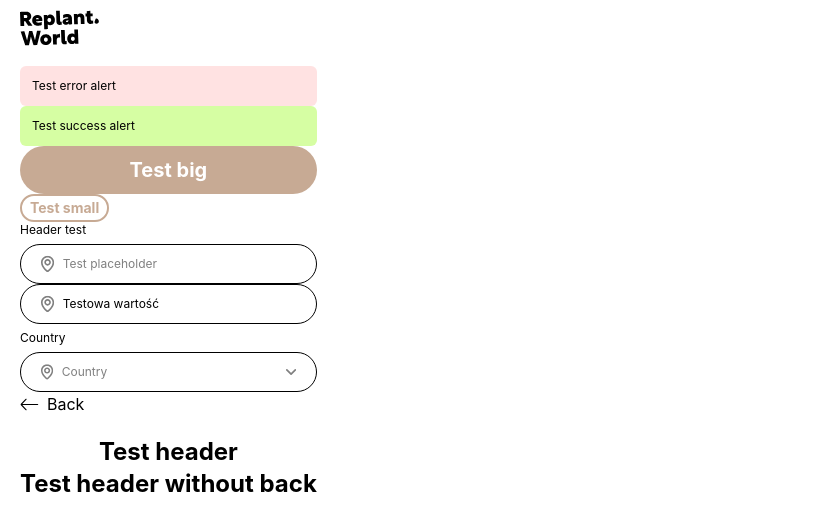
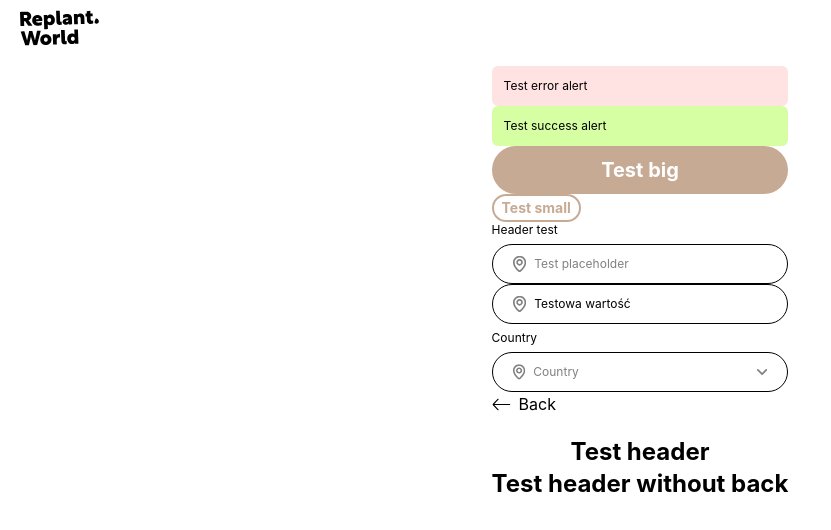
Before and after one commit to ulamlabs/replant, a React (Vite) app in the folder upload-app/: page /testpage in a window 1280 px wide. Shown: the top 530 px of the page, without its empty margins (0-831 px from the left). Built offline with nearby package versions, Linux system fonts and the light colour scheme; what modules would draw is missing.

Commit message:
RW-12: add flex on unauth children layout

```diff
--- a/upload-app/src/common/components/Loader.tsx
+++ b/upload-app/src/common/components/Loader.tsx
@@ -1,4 +1,5 @@
 import { BeatLoader } from 'react-spinners';
+
 export type LoaderProps = { size?: number; color?: string };
 
 // base for more complex loader components
--- a/upload-app/src/common/components/Section.tsx
+++ b/upload-app/src/common/components/Section.tsx
@@ -1,3 +1,5 @@
+import clsx from 'clsx';
+
 type Props = {
   children?: React.ReactNode;
   actions?: React.ReactNode;
@@ -6,9 +8,9 @@ type Props = {
 export const Section: React.FC<Props> = ({ children, actions }) => {
   return (
     <div
-      className={
+      className={clsx(
         'w-full h-[calc(100vh-80px)] max-w-xl relative overflow-hidden'
-      }
+      )}
     >
       <div className='h-full overflow-y-auto pb-20'>{children}</div>
       {actions && (
--- a/upload-app/src/modules/layout/UnauthLayout.tsx
+++ b/upload-app/src/modules/layout/UnauthLayout.tsx
@@ -11,18 +11,22 @@ export const UnauthLayout: React.FC<Props> = ({ children }) => {
   const navigate = useNavigate();
   const fmtMsg = useFmtMsg();
 
+  const matchLogin = useMatch('/login');
+  const matchSignup = useMatch('/signup');
+  const matchSignupOrg = useMatch('/signup-org');
+
   return (
     <div className={'w-screen h-screen'}>
       <div className={'py-2.5 px-5 flex items-center justify-between'}>
         <ReplantWorldIcon className='dark:fill-white fill-black' />
-        {useMatch('/signup') && (
+        {(matchSignup || matchSignupOrg) && (
           <Button
             onClick={() => navigate('/login')}
             text={fmtMsg('logIn')}
             size={'small'}
           />
         )}
-        {useMatch('/login') && (
+        {matchLogin && (
           <Button
             onClick={() => navigate('/signup')}
             text={fmtMsg('signup')}
@@ -30,7 +34,9 @@ export const UnauthLayout: React.FC<Props> = ({ children }) => {
           />
         )}
       </div>
-      <div className={'py-2.5 px-5 w-screen flex items-center'}>{children}</div>
+      <div className={'py-2.5 px-5 w-screen flex items-center justify-center'}>
+        {children}
+      </div>
     </div>
   );
 };
```
